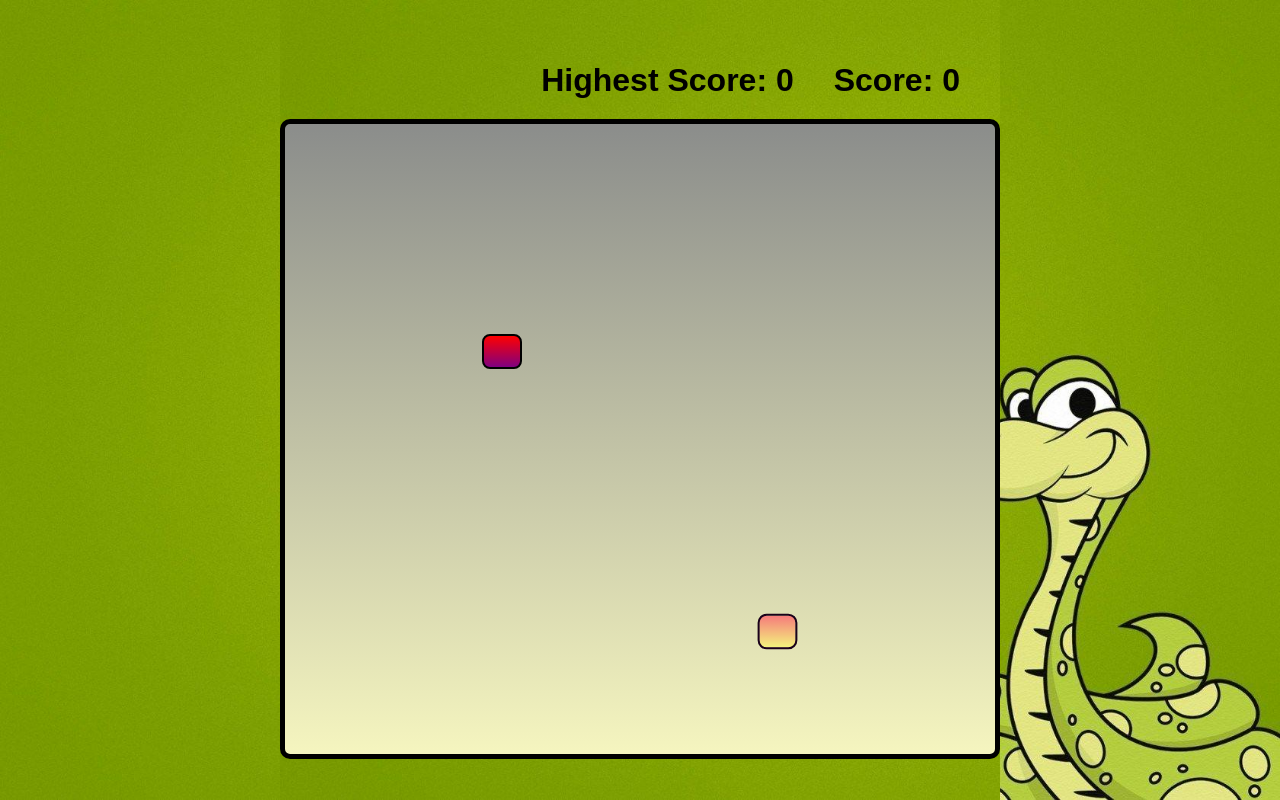
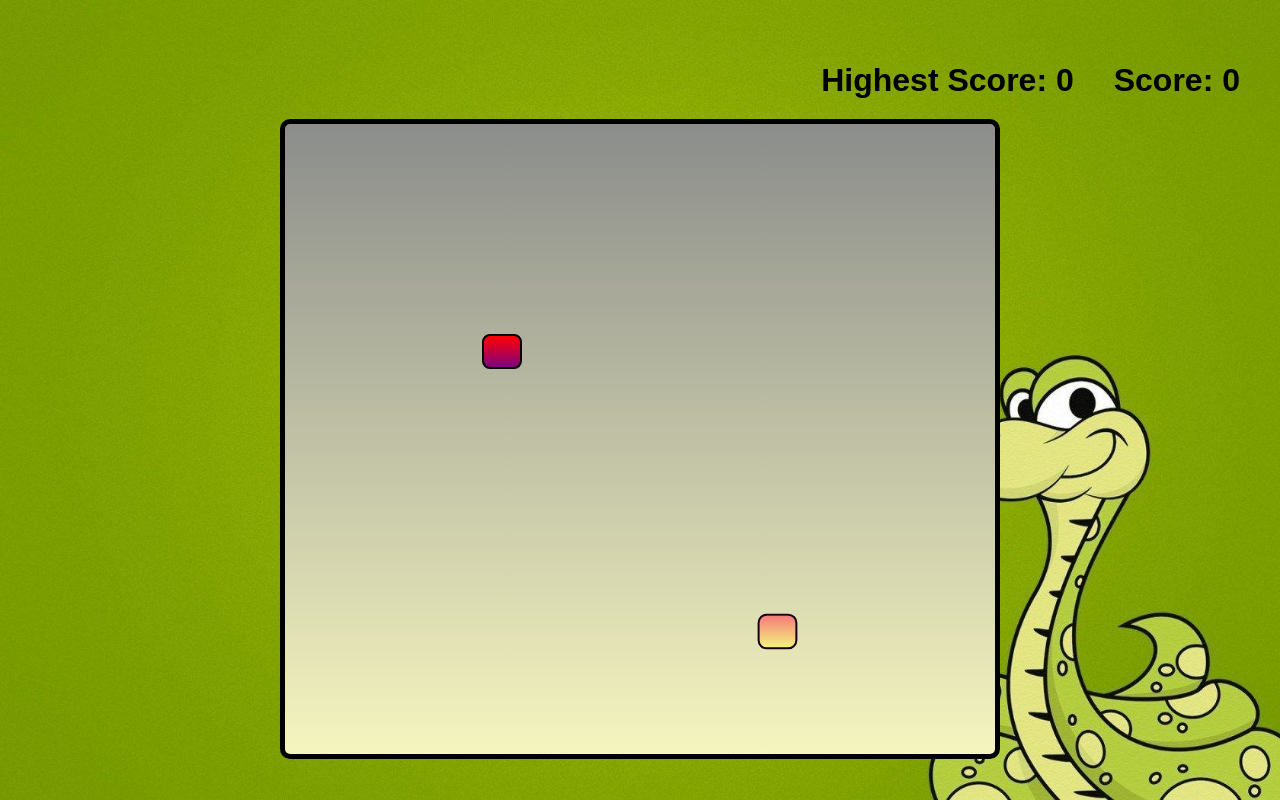
Before and after one commit to Subhendu-07/Snake_Game, a plain HTML site: page index.html in a window 1280 px wide. Drawn offline with Linux system fonts and the light colour scheme; a web font is replaced by a local one.

Commit message:
Update index.html

```diff
--- a/index.html
+++ b/index.html
@@ -9,7 +9,6 @@
 <body>
 
     <div class="body ">
-        <div class="body ">
         <div class="score-container">
             <div id="highscoreBox">Highest Score: 0</div>
             <div id="scoreBox">Score: 0</div>
@@ -18,8 +17,6 @@
 
     </div>
 
-    </div>
-
 
     <script src="js/index.js"></script>
 </body>
```
